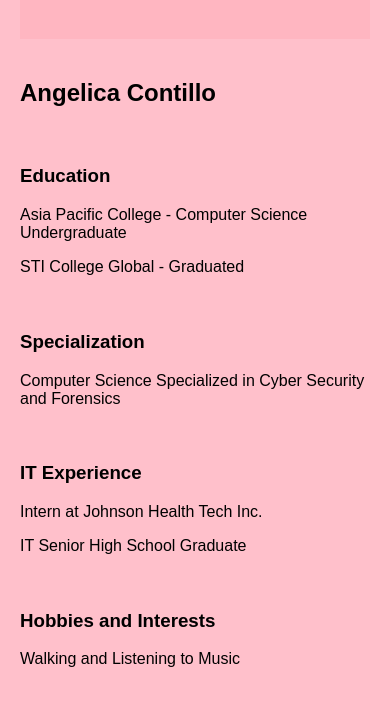
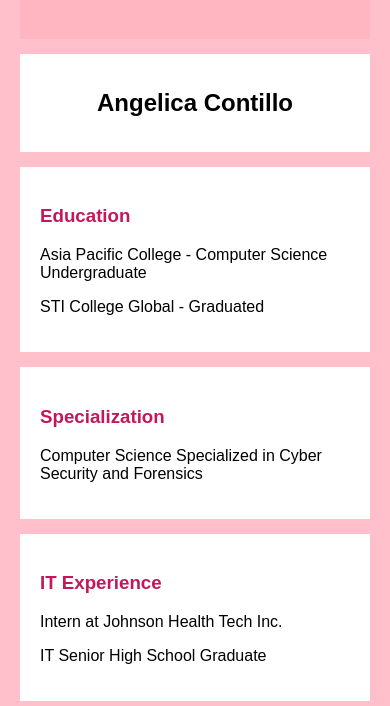
Before and after one commit to angelicacontillo5-source/webprog-CF251-html-lessons, a plain HTML site: page introduction/index.html in a window 390 px wide. Shown: the part 138-844 px from the top of the page. Drawn offline with Linux system fonts and the light colour scheme.

Commit message:
Refactor CSS to use grid layout for responsiveness

```diff
--- a/introduction/css/mystyle.css
+++ b/introduction/css/mystyle.css
@@ -1,4 +1,3 @@
-
 body {
     background-color: pink;
     margin: 0;
@@ -7,12 +6,21 @@ body {
 
 .container {
     display: grid;
-    grid-template-columns: 1fr;
-    gap: 20px;
+    grid-template-columns: 1fr 1fr;
+    grid-template-areas:
+        "header header"
+        "name name"
+        "education specialization"
+        "experience hobbies"
+        "goals goals"
+        "gallery gallery"
+        "footer footer";
+    gap: 15px;
     padding: 20px;
 }
 
 header {
+    grid-area: header;
     background-color: lightpink;
     text-align: center;
     padding: 20px;
@@ -23,12 +31,48 @@ h1 {
     color: aquamarine;
 }
 
-.profile {
+.name {
+    grid-area: name;
+    background-color: white;
+    text-align: center;
+    padding: 15px;
+}
+
+.education {
+    grid-area: education;
+}
+
+.specialization {
+    grid-area: specialization;
+}
+
+.experience {
+    grid-area: experience;
+}
+
+.hobbies {
+    grid-area: hobbies;
+}
+
+.goals {
+    grid-area: goals;
+}
+
+.education,
+.specialization,
+.experience,
+.hobbies,
+.goals {
     background-color: white;
     padding: 20px;
 }
 
+h3 {
+    color: #c2185b;
+}
+
 .gallery {
+    grid-area: gallery;
     background-color: white;
     padding: 20px;
     text-align: center;
@@ -47,12 +91,28 @@ h1 {
 }
 
 footer {
+    grid-area: footer;
     background-color: lightpink;
     text-align: center;
     padding: 10px;
 }
 
+/* Responsive Design */
 @media screen and (max-width: 600px) {
+    .container {
+        grid-template-columns: 1fr;
+        grid-template-areas:
+            "header"
+            "name"
+            "education"
+            "specialization"
+            "experience"
+            "hobbies"
+            "goals"
+            "gallery"
+            "footer";
+    }
+
     .grid-container {
         grid-template-columns: 1fr;
     }
```
